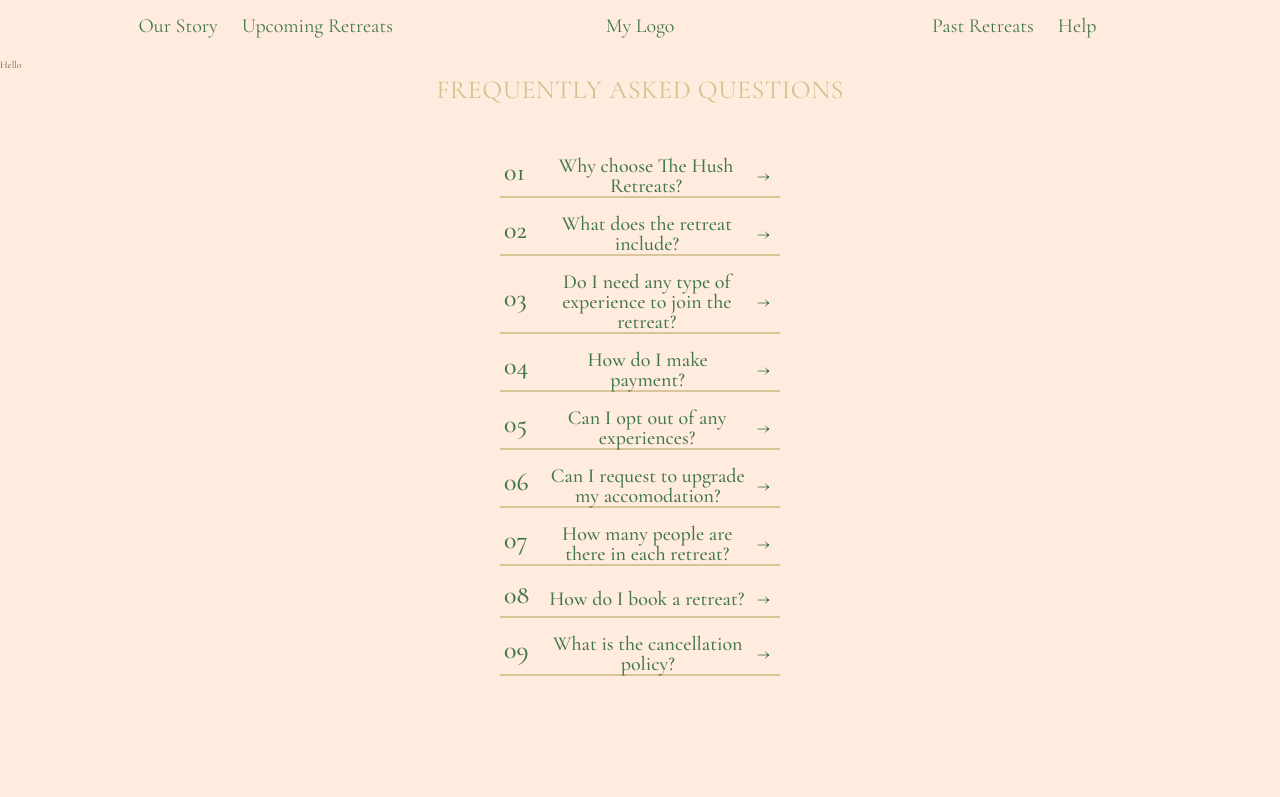
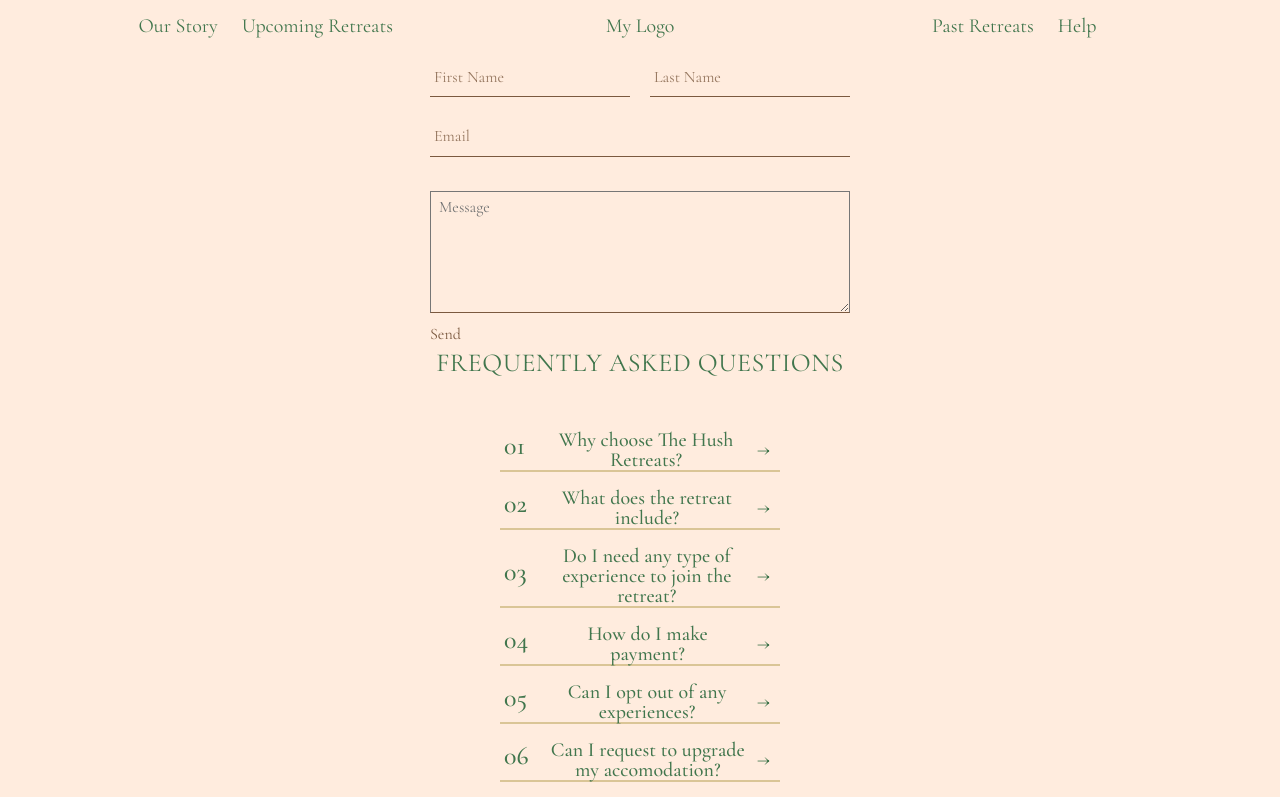
Before and after one commit to jieqiangt/the-hush-retreat, a Next.js app: page /help in a window 1280 px wide. Shown: the top 797 px of the page. Built offline with nearby package versions, Linux system fonts and the light colour scheme.

Commit message:
- refactored input group to contain more parameters for resuability - added in text area logic for input group - added variables for input positioning and sizing - Renamed input single bar to input bar

```diff
--- a/components/help/ContactUs.js
+++ b/components/help/ContactUs.js
@@ -1,5 +1,49 @@
-import classes from "../../sass/pages/home.module.scss";
+import classes from "../../sass/pages/help.module.scss";
+import InputBar from "../ui/InputBar";
 
-export default function ContactUs(props) {
-    return <div className={props.contactUsClass}>Hello</div>;
-  }
+export default function ContactUs() {
+  return (
+    <div className={classes["contact-us"]}>
+      <form action="#" className={classes["contact-us--form"]}>
+        <InputBar
+          label="First Name"
+          inputType="text"
+          inputName="contact-us--form--first-name"
+          inputPlaceholder="First Name"
+          inputGroupClass={classes["contact-us--form--first-name"]}
+          inputClass={classes["contact-us--form--first-name--input"]}
+          labelClass={classes["contact-us--form--first-name--label"]}
+        />
+        <InputBar
+          label="Last Name"
+          inputType="text"
+          inputName="contact-us--form--last-name"
+          inputPlaceholder="Last Name"
+          inputGroupClass={classes["contact-us--form--last-name"]}
+          inputClass={classes["contact-us--form--last-name--input"]}
+          labelClass={classes["contact-us--form--last-name--label"]}
+        />
+        <InputBar
+          label="Email"
+          inputType="email"
+          inputName="contact-us--form--email"
+          inputPlaceholder="Email"
+          inputGroupClass={classes["contact-us--form--email"]}
+          inputClass={classes["contact-us--form--email--input"]}
+          labelClass={classes["contact-us--form--email--label"]}
+        />
+        <InputBar
+          label="Message"
+          inputType="textarea"
+          inputName="contact-us--form--message"
+          inputPlaceholder="Message"
+          inputGroupClass={classes["contact-us--form--message"]}
+          inputClass={classes["contact-us--form--message--input"]}
+          labelClass={classes["contact-us--form--message--label"]}
+          rows="5"
+        />
+        <button className={classes["contact-us--form--btn"]}>Send</button>
+      </form>
+    </div>
+  );
+}
--- a/components/help/FAQ.js
+++ b/components/help/FAQ.js
@@ -64,8 +64,6 @@ export default function FAQ() {
   const [activeItems, setActiveItems] = useState([]);
   const [FAQItems, setFAQItems] = useState([]);
 
-  console.log(`active items in componenent: ${activeItems}`)
-
   const setActiveItemHandler = (event) => {
     event.preventDefault();
     const clickedIdx = parseInt(event.target.getAttribute("idx"));
--- a/components/home/Newsletter.js
+++ b/components/home/Newsletter.js
@@ -1,6 +1,6 @@
 import classes from "../../sass/pages/home.module.scss";
 import LinkButton from "../ui/LinkButton";
-import InputSingleBar from "../ui/InputSingleBar";
+import InputBar from "../ui/InputBar";
 
 export default function NewsLetter() {
   return (
@@ -11,7 +11,7 @@ export default function NewsLetter() {
             Stay in the loop
           </h2>
           <form action="#" className={classes["newsletter--signup--form"]}>
-            <InputSingleBar
+            <InputBar
               label="Email"
               inputType="email"
               inputName="newsletter--form--signup--email"
--- a/components/home/Testimonials.js
+++ b/components/home/Testimonials.js
@@ -44,7 +44,7 @@ export default function Testimonials() {
         return (activeItem + 1) % testimonialsArr.length;
       });
       setIntervalId(() => interval);
-    }, 100000000000);
+    }, 8000);
 
     return () => {
       clearInterval(interval);
--- /dev/null
+++ b/components/ui/InputBar.js
@@ -0,0 +1,30 @@
+import { Fragment } from "react";
+
+export default function InputBar(props) {
+  return (
+    <Fragment>
+      <div className={props.inputGroupClass}>
+        {props.inputType === "textarea" ? (
+          <textarea
+            name={props.inputName}
+            id={props.inputName}
+            className={props.inputClass}
+            placeholder={props.inputPlaceholder}
+            rows={props.rows}
+          />
+        ) : (
+          <input
+            type={props.inputType}
+            name={props.inputName}
+            id={props.inputName}
+            className={props.inputClass}
+            placeholder={props.inputPlaceholder}
+          />
+        )}
+        <label htmlFor={props.inputName} className={props.labelClass}>
+          {props.label}
+        </label>
+      </div>
+    </Fragment>
+  );
+}
--- a/pages/help/index.js
+++ b/pages/help/index.js
@@ -3,7 +3,7 @@ import { Fragment } from "react";
 import ContactUs from "../../components/help/contactUs";
 import FAQ from "../../components/help/FAQ";
 import Layout from "../../components/layout/Layout";
-import classes from "../../sass/pages/discover.module.scss";
+import classes from "../../sass/pages/help.module.scss";
 
 export default function HelpPage() {
   return (
--- a/sass/abstracts/_variables.scss
+++ b/sass/abstracts/_variables.scss
@@ -54,11 +54,15 @@ $pos-img-comp-left-offset: -7.5rem;
 $pos-testimonials-top-offset: 11%;
 $pos-testimonials-title-add-offset: 6%;
 
-$pos-input-x: 0.4rem;
-$pos-input-y: 0.8rem;
+$pos-input-label-x: 0.4rem;
+$pos-input-label-y: 0.8rem;
+$pos-input-label-translate-down: 3.6rem;
+$pos-input-label-translate-up: -2.2rem;
+$pos-textarea-label-add-translate-up: -0.6rem;
 
 // Other sizes
 $size-underline-link: 0.1rem;
+$size-contact-us-input-width: 20rem;
 $border-radius-btn-lg: 6px;
 
 //Animation variables
--- a/sass/base/_utilities.scss
+++ b/sass/base/_utilities.scss
@@ -196,6 +196,7 @@
     &--dot {
       @include btn--circle;
       @include btn--default($dot-color, $dot-color-hover);
+      border: solid $size-underline-link $dot-color-hover;
       position: relative;
       height: 1.2rem;
       width: 1.2rem;
@@ -267,11 +268,19 @@
   }
 }
 
-@mixin input--group($width, $text-color) {
+@mixin input--group(
+  $width,
+  $text-color,
+  $pos-input-x,
+  $pos-input-y,
+  $pos-translate-y,
+  $textarea: false
+) {
   position: relative;
   width: $width;
 
-  & input {
+  & input,
+  & textarea {
     display: block;
     padding: $pos-input-y $pos-input-x;
     font-size: inherit;
@@ -280,13 +289,16 @@
     color: $text-color;
     border-bottom: solid $size-underline-link $text-color;
     width: 100%;
+    max-width: 100%;
   }
 
-  & input::placeholder {
+  & input::placeholder,
+  &textarea::placeholder {
     color: rgba($text-color, 0.8);
   }
 
-  & input:focus {
+  & input:focus,
+  &textarea::placeholder {
     outline: none;
   }
 
@@ -300,11 +312,23 @@
     @include make-invisible;
   }
 
-  & :not(input:placeholder-shown) + label {
-    transform: translateY(3.6rem);
-    font-size: $font-size-text-s;
-    color: $text-color;
-    @include make-visible;
+  @if $textarea {
+    & :not(textarea:placeholder-shown) + label {
+      transform: translate(
+        -0.4rem,
+        $pos-translate-y + $pos-textarea-label-add-translate-up
+      );
+      font-size: $font-size-text-s;
+      color: $text-color;
+      @include make-visible;
+    }
+  } @else {
+    & :not(input:placeholder-shown) + label {
+      transform: translateY($pos-translate-y);
+      font-size: $font-size-text-s;
+      color: $text-color;
+      @include make-visible;
+    }
   }
 }
 
--- a/sass/pages/help.module.scss
+++ b/sass/pages/help.module.scss
@@ -3,7 +3,80 @@
 @import "../base/animations";
 @import "../base/utilities";
 
-.help--header {
+.contact-us {
+  width: 100%;
+  height: 100%;
+  display: flex;
+  justify-content: center;
+
+  &--form {
+    display: grid;
+    grid-template-columns: repeat(2, 1fr);
+    font-size: $font-size-text-s;
+    grid-gap: 2rem;
+
+    &--first-name {
+      display: flex;
+      @include input--group(
+        $size-contact-us-input-width,
+        $col-gray-primary,
+        $pos-input-label-x,
+        $pos-input-label-y,
+        $pos-input-label-translate-up
+      );
+    }
+
+    &--last-name {
+      @include input--group(
+        $size-contact-us-input-width,
+        $col-gray-primary,
+        $pos-input-label-x,
+        $pos-input-label-y,
+        $pos-input-label-translate-up
+      );
+    }
+
+    &--email {
+      @include input--group(
+        $size-contact-us-input-width,
+        $col-gray-primary,
+        $pos-input-label-x,
+        $pos-input-label-y,
+        $pos-input-label-translate-up
+      );
+      grid-column: 1 / -1;
+      grid-row: 2;
+      width: 100%;
+    }
+
+    &--message {
+      @include input--group(
+        $size-contact-us-input-width,
+        $col-gray-primary,
+        0.8rem,
+        0.4rem,
+        $pos-input-label-translate-up,
+        true
+      );
+      grid-column: 1 / -1;
+      grid-row: 3;
+      width: 100%;
+      margin-top: 1.4rem;
+
+      & label {
+        top: 0rem;
+      }
+    }
+
+    &--btn {
+      @include btn--link($col-gray-primary, $col-main-tint-1);
+      grid-column: 1 / -1;
+      grid-row: 4;
+      justify-self: start;
+      margin-top: -1rem;
+    }
+
+  }
 }
 
 .faq {
@@ -15,7 +88,7 @@
   font-size: $font-size-text-md;
 
   &--title {
-    @include section--title($col-accent-primary, $letter-spacing-xs);
+    @include section--title($col-main-tint-1, $letter-spacing-xs);
     margin-bottom: 4.8rem;
   }
 
--- a/sass/pages/home.module.scss
+++ b/sass/pages/home.module.scss
@@ -27,7 +27,7 @@
     linear-gradient(
       180deg,
       rgba($col-white-primary, 0),
-      rgba($col-white-primary, 0.1)
+      rgba($col-white-primary, 0.2)
     ),
     url("../../public/mountain-1-lg.jpg")
   );
@@ -41,7 +41,7 @@
     display: block;
     position: absolute;
     top: 30rem;
-    left: 105rem;
+    left: 100rem;
     text-align: left;
     background-color: rgba($col-accent-primary, 0.75);
     padding: 3.6rem 2.4rem;
@@ -190,7 +190,7 @@
 
     &--box {
       position: absolute;
-      bottom: 5rem;
+      bottom: 6rem;
       right: 15rem;
       display: flex;
       flex-direction: column;
@@ -217,7 +217,13 @@
     }
 
     &--input-group {
-      @include input--group(30rem, $col-gray-tint-1);
+      @include input--group(
+        30rem,
+        $col-gray-tint-1,
+        $pos-input-label-x,
+        $pos-input-label-y,
+        $pos-input-label-translate-up
+      );
     }
 
     &--btn {
@@ -241,12 +247,6 @@
       }
     }
 
-    &--questions {
-    }
-
-    &--contact {
-    }
-
     &--btn--link {
       @include btn--link($col-gray-primary, $col-main-tint-1);
       font-size: $font-size-text-s;
```
Also changed, not shown: components/ui/InputSingleBar.js (deleted, +0 -21 lines).
